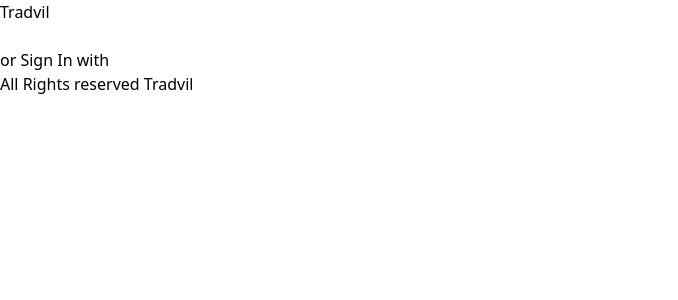
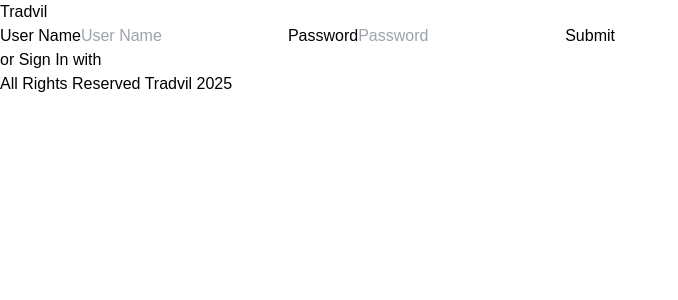
Before and after one commit to Abonsama/tradvil, a Next.js app: page /signInPage in a window 1280 px wide. Shown: the top 300 px of the page, without its empty margins (0-678 px from the left). Built offline with nearby package versions, Linux system fonts and the light colour scheme.

Commit message:
main page and signin functions

```diff
--- a/app/globals.css
+++ b/app/globals.css
@@ -5,4 +5,8 @@
 :root {
   --background: #ffffff;
   --foreground: #171717;
+
 }
+body{
+font-family: sans-serif;/* for now*/
+}
--- a/app/page.tsx
+++ b/app/page.tsx
@@ -1,10 +1,20 @@
+'use client'
 import Link from "next/link";
-
 export default function Home() {
+        // check for userdata in storage
+    // if found go to the homepage,else go to signin page
+    function checkDatabase(){
+        const userName= localStorage.getItem("userName")
+        if (userName ===null){
+            return "./signInPage"
+        }else{
+            return "./HomePage"
+        }
+    }
     return(
         <main>
             <h1>Tradvil</h1>
-            <Link href={"./HomePage"} >play</Link>
+            <Link href={checkDatabase()} >play</Link>
         </main>
     )
 }
--- a/app/signInPage/page.tsx
+++ b/app/signInPage/page.tsx
@@ -1,17 +1,68 @@
-import Link from "next/link"
+'use client';
 
-export default function SignUpPage(){
-    return(
+import { useRouter } from 'next/navigation';
+import { useRef } from 'react';
+
+export default function SignUpPage() {
+    const inputRef1 = useRef(null);
+    const inputRef2 = useRef(null);
+    const router = useRouter();
+
+    function handleSubmit(e) {
+        const rex = /\w/g;
+
+        e.preventDefault();
+
+        // Check username
+        if (inputRef1.current.value !== "" && inputRef1.current.value.length > 2) {
+            localStorage.setItem('userName', inputRef1.current.value);
+        }else{
+            alert("make a proper username")
+            return
+        }
+
+        // Check password strength
+        if (rex.test(inputRef2.current.value)) {
+            localStorage.setItem('password', inputRef2.current.value);
+        } else {
+            alert("Password is not strong enough.");
+            return;  // If the password doesn't match the regex, exit the function
+        }
+
+        // Set default balance
+        localStorage.setItem('balance', '0');
+
+        // Navigate to HomePage
+        router.push('/HomePage');
+    }
+
+
+    return (
         <section>
             <span>Tradvil</span>
-            <form action="">
-                <input type="text" />
-                <input type="text" />
+            <form onSubmit={handleSubmit}>
+                <label htmlFor="username">User Name</label>
+                <input
+                    type="text"
+                    id="username"
+                    placeholder="User Name"
+                    ref={inputRef1}
+                    required
+                />
+                <label htmlFor="password">Password</label>
+                <input
+                    type="text"
+                    id="password"
+                    placeholder="Password"
+                    ref={inputRef2}
+                    required
+                />
+                <button type="submit">Submit</button>
             </form>
             <span>or Sign In with</span>
-            <Link href={"google"}></Link>
-            <Link href={"facebook"}></Link>
-            <footer>All Rights reserved <span>Tradvil</span>{/*year*/}</footer>
+            {/* <Link href={"google"}>Google</Link>
+            <Link href={"facebook"}>Facebook</Link> */}
+            <footer>All Rights Reserved <span>Tradvil</span> {new Date().getFullYear()}</footer>
         </section>
-    )
+    );
 }
```
Also changed, not shown: 1 other file (tests, documents, lock files or other folders).
